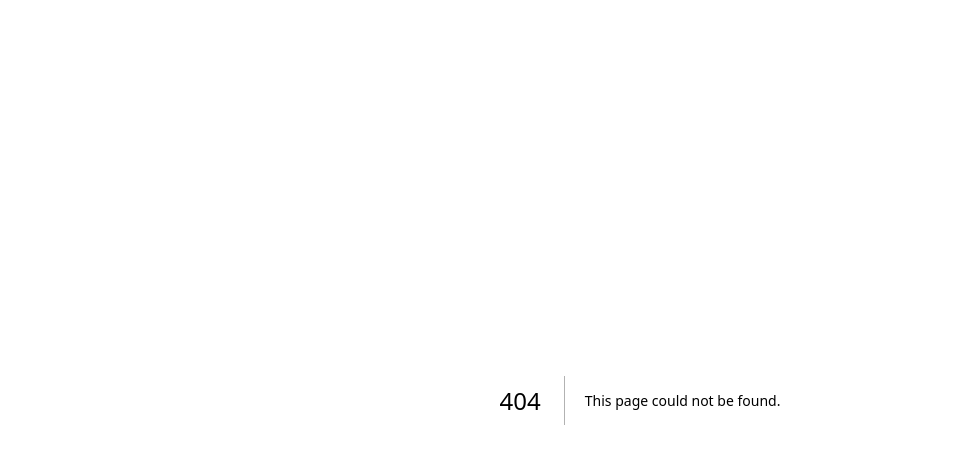
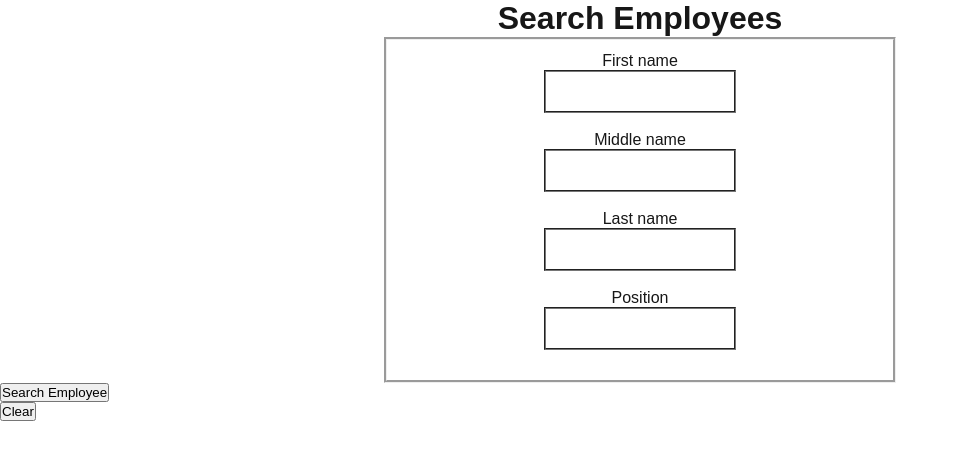
Before and after one commit to Oscar-Newman/case-study, a Next.js app: page /searchEmployee in a window 1280 px wide. Before the commit this address had no page. Shown: the top 464 px of the page, without its empty margins (0-959 px from the left). Built offline with nearby package versions, Linux system fonts and the light colour scheme.

Commit message:
add search employee page

```diff
--- /dev/null
+++ b/src/app/searchEmployee/page.jsx
@@ -0,0 +1,47 @@
+'use client'
+import React from "react";
+
+
+
+export default function searchEmployee() {
+    function clearForm() {
+        return (document.getElementById("search").reset());
+    }
+
+    function submitForm() {
+        // submit form without clearing fields
+        var firstname = document.forms["search"]["fname"].value;
+        var middlename = document.forms["search"]["mname"].value;
+        var lastname = document.forms["search"]["lname"].value
+        var position = document.forms["search"]["job"].value;
+        // from here make database call with values gathered
+        var search = firstname+" "+middlename+" "+lastname+" "+position;
+        document.getElementById("result").innerHTML = search;
+        // above is just to test it gets the values
+    }
+
+    return (
+        <div>
+        <main>
+        <div>
+        <h1>Search Employees</h1>
+        <form id="search">
+          <label>First name</label>
+          <input type="text" id="fname" name="fname" required /><br />
+          <label>Middle name</label>
+          <input type="text" id="mname" name="mname" /><br />
+          <label>Last name</label>
+          <input type="text" id="lname" name="lname" required /><br />
+          <label>Position</label>
+          <input type="text" id="job" name="job" required /><br />
+        </form>
+        <button onClick={() => submitForm()}>Search Employee</button>
+        <br/>
+        <button onClick={() => clearForm()}>Clear</button>
+        <br/>
+        <p id="result"></p>
+        </div>
+        </main>
+        </div>
+    );
+}
```
